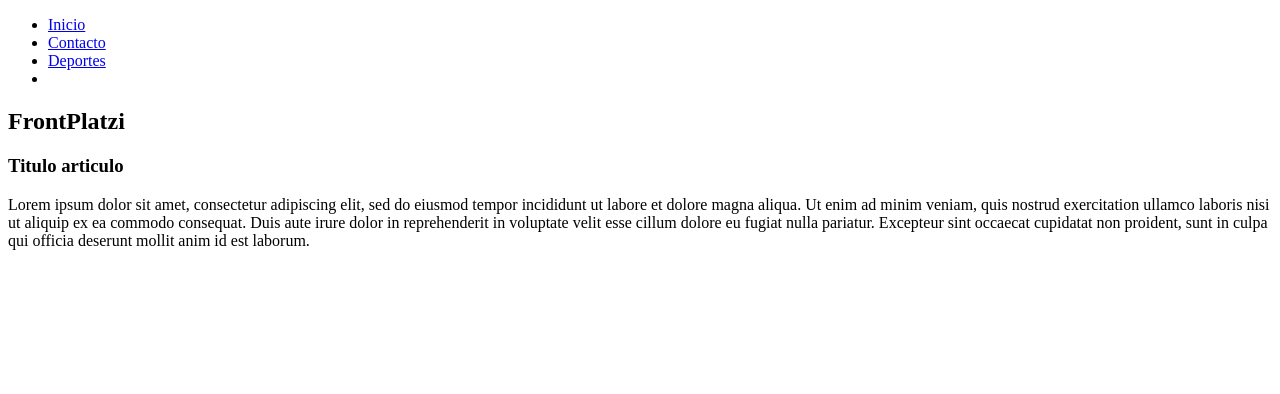
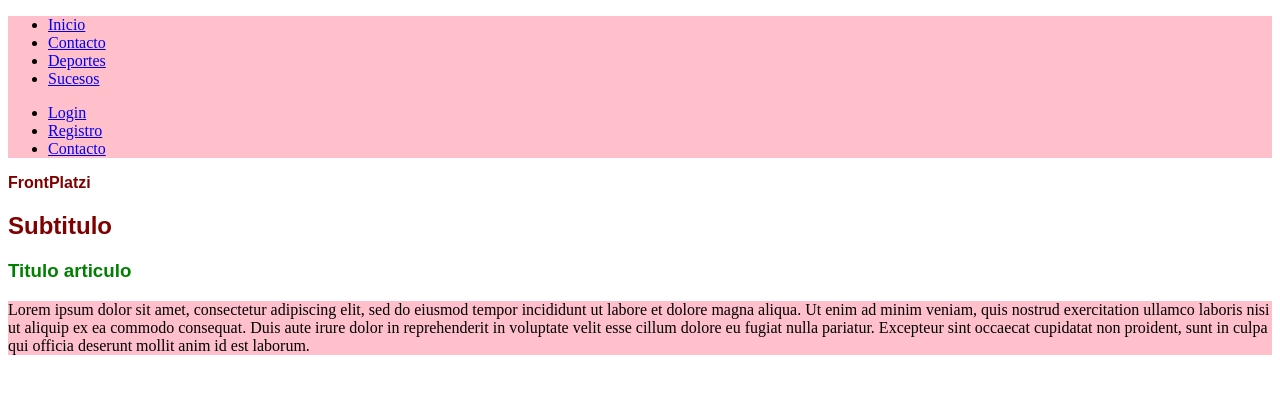
Before and after one commit to Kiel1989/DesarrolloWebDesdeCero, a plain HTML site: page index.html in a window 1280 px wide. Drawn offline with Linux system fonts and the light colour scheme.

Commit message:
estilos css para pagina

```diff
--- a/index.html
+++ b/index.html
@@ -4,31 +4,49 @@
 	<!--encabezado (etiquetas que usa el navegador) -->
 	<meta charset="UTF-8">
 	<title>FrontPlatzi</title>
+	<link rel="stylesheet" type="text/css" href="style/style.css">
 </head>
 <body>
 	<!-- contenido del documento -->
+	<!-- movil first (iniciando desde el tampaño de dispositvo móvil) -->
+	<div class="topbar background-pink" id="js-topbar">
 		<nav>
 			<ul>
 				<li><a href="#">Inicio</a></li>
 				<li><a href="#">Contacto</a></li>
 				<li><a href="#">Deportes</a></li>
-			<li><a href="#"></a></li>
+				<li><a href="#">Sucesos</a></li>
+			</ul>
+			<ul>
+				<li><a href="#">Login</a></li>
+				<li><a href="#">Registro</a></li>
+				<li><a href="#">Contacto</a></li>
 			</ul>
 		</nav>
+	</div>
 	<header>
-		<h2>FrontPlatzi</h2>
+		<h1 class="h2">FrontPlatzi</h1>
+		<h2 class="h1">Subtitulo</h2>
 	</header>
 	<section>
 		<header></header>
-		<article>
+		<article class="article">
 			<header>
-				<h3>Titulo articulo</h3>
+				<h3 class="article__header">Titulo articulo</h3>
 			</header>
+				<p class="background-pink">
 					Lorem ipsum dolor sit amet, consectetur adipiscing elit, sed do eiusmod tempor incididunt ut labore et dolore magna aliqua. Ut enim ad minim veniam, quis nostrud exercitation ullamco laboris nisi ut aliquip ex ea commodo consequat. Duis aute irure dolor in reprehenderit in voluptate velit esse cillum dolore eu fugiat nulla pariatur. Excepteur sint occaecat cupidatat non proident, sunt in culpa qui officia deserunt mollit anim id est laborum.
+				</p>
 			<aside>
-
+				<!-- liks a redes sociales -->
 			</aside>
+			<footer class="article__footer">
+				<!-- footer del articulo -->
+			</footer>
 		</article>
 	</section>
+	<footer>
+		<!-- pie de pagina -->
+	</footer>
 </body>
 </html>
--- /dev/null
+++ b/style/style.css
@@ -0,0 +1,65 @@
+html{
+	font-size: 100%;
+}
+/*Selector universal (funciona con todos los elementos)*/
+/** {
+
+	color:red;
+}*/
+
+/*Selector de elemento*/
+h1, .h1{
+	font-family: Arial, Helvetica, sans-serif;
+	color: maroon;
+	font-size: 24px;
+}
+
+h2, .h2{
+	font-family: Arial, Helvetica, sans-serif;
+	color: maroon;
+	font-size: 16px;
+	font-size: 1rem; /*Fallback (respaldo para cierto navegadores) */
+}
+
+.background-pink {
+	background-color: pink;
+}
+
+.artible{
+
+}
+
+	.article__header{
+		font-family: Arial, Helvetica, sans-serif;
+		color:green;
+	}
+
+	.article--footer{
+		background-color: blue;
+	}
+
+/*Selector de id*/
+#topbar{
+	/*Conjunto de reglas*/
+
+}
+
+/*Selector de clase*/
+.article-header{
+	font-family: Arial, Helvetica, sans-serif;
+	color: maroon;
+}
+
+/*
+	filosofia DRY
+	Don't repeat yourselft
+
+	Interaccion (javascript)
+	Presentación (css)
+
+	selector preferencial es el de clase por la reutilización de clases
+
+	utilizar lo menos posible selectores de id
+
+	Progressive en
+ */
```
Lines whose indentation alone changed are shown as unchanged.
